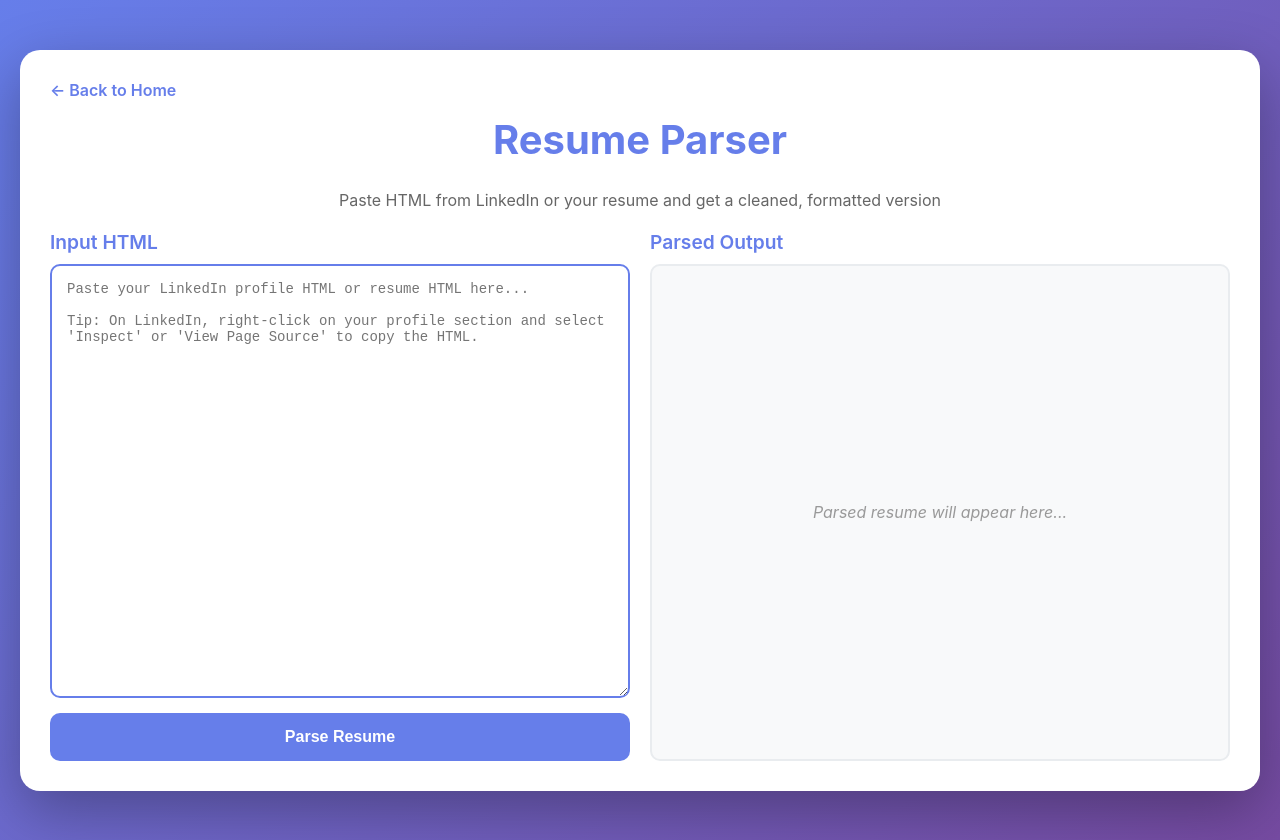
After one commit to vamsi-k-vandana/ai-application-october-2025-app, a FastAPI app: template templates/resume.html in a window 1280 px wide. The commit adds this page. Run offline with FastAPI, Linux system fonts and the light colour scheme; the template is opened without the code that fills it, so the values that code supplies are empty; some libraries are stand-ins or nearby versions.

Commit message:
adding resume parsing

```diff
--- a/main.py
+++ b/main.py
@@ -144,3 +144,59 @@ async def chat(request: Request):
 
     except Exception as e:
         return {"error": f"Error communicating with OpenAI: {str(e)}"}
+
+
+@app.get("/resume", response_class=HTMLResponse)
+async def resume_page(request: Request):
+    """Render the resume parser page"""
+    return templates.TemplateResponse("resume.html", {"request": request})
+
+
+@app.post("/api/parse-resume")
+async def parse_resume(request: Request):
+    """Parse HTML resume/LinkedIn profile using OpenAI"""
+    if not openai_client:
+        return {
+            "error": "OpenAI API key not configured. Please add OPENAI_API_KEY to your .env file."
+        }
+
+    try:
+        body = await request.json()
+        html_content = body.get("html_content", "")
+
+        if not html_content:
+            return {"error": "No HTML content provided"}
+
+        # Create a prompt to parse the resume
+        system_prompt = """You are a resume parser. Extract and format the key information from HTML content (from LinkedIn profiles or resumes) into a clean, well-structured format.
+
+Focus on extracting:
+- Name
+- Contact information (email, phone, location)
+- Professional summary/headline
+- Work experience (company, title, dates, responsibilities)
+- Education (school, degree, dates)
+- Skills
+- Certifications (if any)
+- Projects (if any)
+
+Format the output as clean markdown with clear sections and bullet points. Remove any HTML tags, navigation elements, or extraneous information. Make it concise and professional."""
+
+        user_prompt = f"Please parse and format this resume/profile HTML:\n\n{html_content}"
+
+        # Call OpenAI API
+        completion = openai_client.chat.completions.create(
+            model="gpt-4o",
+            messages=[
+                {"role": "system", "content": system_prompt},
+                {"role": "user", "content": user_prompt}
+            ],
+            temperature=0.3
+        )
+
+        parsed_resume = completion.choices[0].message.content
+
+        return {"parsed_resume": parsed_resume}
+
+    except Exception as e:
+        return {"error": f"Error parsing resume: {str(e)}"}
--- /dev/null
+++ b/templates/resume.html
@@ -0,0 +1,363 @@
+<!DOCTYPE html>
+<html lang="en">
+<head>
+    <meta charset="UTF-8">
+    <meta name="viewport" content="width=device-width, initial-scale=1.0">
+    <title>Resume Parser</title>
+    <script src="https://unpkg.com/htmx.org@1.9.10"></script>
+    <style>
+        body {
+            margin: 0;
+            font-family: -apple-system, BlinkMacSystemFont, 'Segoe UI', 'Roboto', 'Oxygen',
+                'Ubuntu', 'Cantarell', 'Fira Sans', 'Droid Sans', 'Helvetica Neue',
+                sans-serif;
+            -webkit-font-smoothing: antialiased;
+            -moz-osx-font-smoothing: grayscale;
+            background: linear-gradient(135deg, #667eea 0%, #764ba2 100%);
+            min-height: 100vh;
+            display: flex;
+            align-items: center;
+            justify-content: center;
+            padding: 20px;
+        }
+
+        .resume-container {
+            background: white;
+            border-radius: 20px;
+            padding: 30px;
+            box-shadow: 0 20px 60px rgba(0, 0, 0, 0.3);
+            max-width: 1200px;
+            width: 100%;
+            min-height: 80vh;
+            display: flex;
+            flex-direction: column;
+        }
+
+        h1 {
+            text-align: center;
+            color: #667eea;
+            margin-bottom: 10px;
+            font-size: 2.5em;
+            margin-top: 0;
+        }
+
+        .subtitle {
+            text-align: center;
+            color: #666;
+            margin-bottom: 20px;
+        }
+
+        .nav-link {
+            display: inline-block;
+            margin-bottom: 15px;
+            color: #667eea;
+            text-decoration: none;
+            font-weight: 600;
+        }
+
+        .nav-link:hover {
+            text-decoration: underline;
+        }
+
+        .content-wrapper {
+            display: grid;
+            grid-template-columns: 1fr 1fr;
+            gap: 20px;
+            flex: 1;
+        }
+
+        .input-section, .output-section {
+            display: flex;
+            flex-direction: column;
+        }
+
+        .section-title {
+            color: #667eea;
+            font-size: 1.2em;
+            font-weight: 600;
+            margin-bottom: 10px;
+        }
+
+        textarea {
+            flex: 1;
+            padding: 15px;
+            border: 2px solid #e9ecef;
+            border-radius: 10px;
+            font-size: 14px;
+            font-family: 'Courier New', monospace;
+            outline: none;
+            transition: border-color 0.3s ease;
+            resize: vertical;
+            min-height: 400px;
+        }
+
+        textarea:focus {
+            border-color: #667eea;
+        }
+
+        .output-box {
+            flex: 1;
+            padding: 20px;
+            background-color: #f8f9fa;
+            border: 2px solid #e9ecef;
+            border-radius: 10px;
+            overflow-y: auto;
+            min-height: 400px;
+        }
+
+        .output-box.empty {
+            display: flex;
+            align-items: center;
+            justify-content: center;
+            color: #999;
+            font-style: italic;
+        }
+
+        .output-box.loading {
+            display: flex;
+            align-items: center;
+            justify-content: center;
+            color: #667eea;
+        }
+
+        button {
+            background-color: #667eea;
+            border: none;
+            color: white;
+            padding: 15px 30px;
+            text-align: center;
+            text-decoration: none;
+            display: inline-block;
+            font-size: 16px;
+            cursor: pointer;
+            border-radius: 10px;
+            font-weight: 600;
+            transition: all 0.3s ease;
+            margin-top: 15px;
+        }
+
+        button:hover:not(:disabled) {
+            background-color: #764ba2;
+            transform: translateY(-2px);
+            box-shadow: 0 5px 15px rgba(102, 126, 234, 0.4);
+        }
+
+        button:disabled {
+            background-color: #ccc;
+            cursor: not-allowed;
+            transform: none;
+        }
+
+        .button-group {
+            display: flex;
+            gap: 10px;
+            justify-content: center;
+            margin-top: 20px;
+        }
+
+        .error-message {
+            background-color: #f8d7da;
+            color: #721c24;
+            padding: 15px;
+            border-radius: 10px;
+            margin-top: 10px;
+            border: 1px solid #f5c6cb;
+        }
+
+        .loading-dots {
+            display: inline-block;
+        }
+
+        .loading-dots::after {
+            content: '...';
+            animation: dots 1.5s steps(4, end) infinite;
+        }
+
+        @keyframes dots {
+            0%, 20% { content: '.'; }
+            40% { content: '..'; }
+            60%, 100% { content: '...'; }
+        }
+
+        .parsed-content {
+            line-height: 1.6;
+            color: #333;
+        }
+
+        .parsed-content h2 {
+            color: #667eea;
+            border-bottom: 2px solid #667eea;
+            padding-bottom: 5px;
+            margin-top: 20px;
+        }
+
+        .parsed-content h3 {
+            color: #764ba2;
+            margin-top: 15px;
+        }
+
+        .parsed-content ul {
+            margin: 10px 0;
+            padding-left: 25px;
+        }
+
+        .parsed-content li {
+            margin: 5px 0;
+        }
+
+        @media (max-width: 900px) {
+            .content-wrapper {
+                grid-template-columns: 1fr;
+            }
+        }
+    </style>
+</head>
+<body>
+    <div class="resume-container">
+        <a href="/" class="nav-link">&larr; Back to Home</a>
+        <h1>Resume Parser</h1>
+        <p class="subtitle">Paste HTML from LinkedIn or your resume and get a cleaned, formatted version</p>
+
+        <div class="content-wrapper">
+            <div class="input-section">
+                <div class="section-title">Input HTML</div>
+                <textarea
+                    id="html-input"
+                    placeholder="Paste your LinkedIn profile HTML or resume HTML here...&#10;&#10;Tip: On LinkedIn, right-click on your profile section and select 'Inspect' or 'View Page Source' to copy the HTML."
+                ></textarea>
+                <button id="parse-btn" onclick="parseResume()">Parse Resume</button>
+            </div>
+
+            <div class="output-section">
+                <div class="section-title">Parsed Output</div>
+                <div id="output-box" class="output-box empty">
+                    Parsed resume will appear here...
+                </div>
+                <div class="button-group" id="action-buttons" style="display: none;">
+                    <button onclick="copyToClipboard()">Copy to Clipboard</button>
+                    <button onclick="clearAll()">Clear</button>
+                </div>
+            </div>
+        </div>
+
+        <div id="error-container"></div>
+    </div>
+
+    <script>
+        const htmlInput = document.getElementById('html-input');
+        const outputBox = document.getElementById('output-box');
+        const parseBtn = document.getElementById('parse-btn');
+        const actionButtons = document.getElementById('action-buttons');
+        const errorContainer = document.getElementById('error-container');
+        let parsedText = '';
+
+        async function parseResume() {
+            const htmlContent = htmlInput.value.trim();
+
+            if (!htmlContent) {
+                showError('Please paste some HTML content to parse.');
+                return;
+            }
+
+            // Clear any previous errors
+            errorContainer.innerHTML = '';
+
+            // Update UI to loading state
+            outputBox.className = 'output-box loading';
+            outputBox.innerHTML = 'Parsing resume<span class="loading-dots"></span>';
+            parseBtn.disabled = true;
+            actionButtons.style.display = 'none';
+
+            try {
+                const response = await fetch('/api/parse-resume', {
+                    method: 'POST',
+                    headers: {
+                        'Content-Type': 'application/json',
+                    },
+                    body: JSON.stringify({ html_content: htmlContent })
+                });
+
+                if (!response.ok) {
+                    throw new Error(`HTTP error! status: ${response.status}`);
+                }
+
+                const data = await response.json();
+
+                if (data.error) {
+                    showError(data.error);
+                    outputBox.className = 'output-box empty';
+                    outputBox.innerHTML = 'Parsed resume will appear here...';
+                } else {
+                    parsedText = data.parsed_resume;
+                    displayParsedResume(parsedText);
+                    actionButtons.style.display = 'flex';
+                }
+            } catch (error) {
+                console.error('Error:', error);
+                showError('Failed to parse resume. Please check your OpenAI API key and try again.');
+                outputBox.className = 'output-box empty';
+                outputBox.innerHTML = 'Parsed resume will appear here...';
+            } finally {
+                parseBtn.disabled = false;
+            }
+        }
+
+        function displayParsedResume(content) {
+            outputBox.className = 'output-box';
+
+            // Convert markdown-like formatting to HTML
+            let formattedContent = content
+                .replace(/\n/g, '<br>')
+                .replace(/## (.*?)<br>/g, '<h2>$1</h2>')
+                .replace(/### (.*?)<br>/g, '<h3>$1</h3>')
+                .replace(/\*\*(.*?)\*\*/g, '<strong>$1</strong>')
+                .replace(/\*(.*?)\*/g, '<em>$1</em>');
+
+            outputBox.innerHTML = `<div class="parsed-content">${formattedContent}</div>`;
+        }
+
+        function showError(message) {
+            errorContainer.innerHTML = `<div class="error-message">${message}</div>`;
+            setTimeout(() => {
+                errorContainer.innerHTML = '';
+            }, 5000);
+        }
+
+        async function copyToClipboard() {
+            if (!parsedText) return;
+
+            try {
+                await navigator.clipboard.writeText(parsedText);
+                // Temporarily change button text
+                const btn = event.target;
+                const originalText = btn.textContent;
+                btn.textContent = 'Copied!';
+                setTimeout(() => {
+                    btn.textContent = originalText;
+                }, 2000);
+            } catch (error) {
+                showError('Failed to copy to clipboard');
+            }
+        }
+
+        function clearAll() {
+            htmlInput.value = '';
+            outputBox.className = 'output-box empty';
+            outputBox.innerHTML = 'Parsed resume will appear here...';
+            actionButtons.style.display = 'none';
+            parsedText = '';
+            errorContainer.innerHTML = '';
+        }
+
+        // Allow Enter+Ctrl/Cmd to submit
+        htmlInput.addEventListener('keydown', (e) => {
+            if ((e.ctrlKey || e.metaKey) && e.key === 'Enter') {
+                parseResume();
+            }
+        });
+
+        // Focus on input when page loads
+        htmlInput.focus();
+    </script>
+</body>
+</html>
```
Also changed, not shown: templates/index.html (+10 -0 lines).
